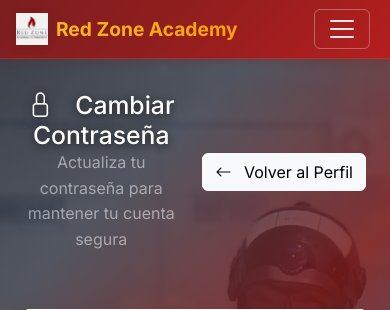
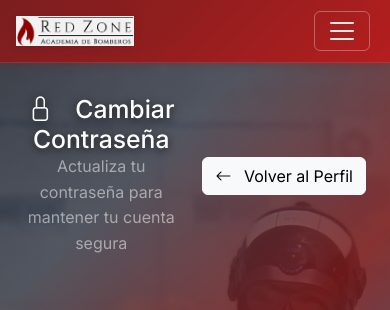
Before and after one commit to ulra74/Red_Zone_Claude_VS, a Django app: page /auth/password-change/ in a window 390 px wide. Shown: the top 310 px of the page. Run offline with Django 5.2, Linux system fonts and the light colour scheme; a user stored in the database is signed in; some libraries are stand-ins or nearby versions.

Commit message:
Replace navbar branding with horizontal logo
- Switch from logo + text to horizontal logo only (logo_largo.jpeg)
- Add professional styling for horizontal logo with responsive design
- Remove text gradient styling since no text is displayed
- Optimize logo size for different screen sizes (45px desktop, 35px tablet, 30px mobile)
- Add hover effects and shadow for better visual feedback

```diff
--- a/templates/base.html
+++ b/templates/base.html
@@ -54,15 +54,10 @@
 }
 
         .navbar-brand {
-            font-weight: 700;
-            font-size: 1.5rem;
-            background: linear-gradient(135deg, #fbbf24 0%, #f59e0b 100%);
-            -webkit-background-clip: text;
-            -webkit-text-fill-color: transparent;
-            background-clip: text;
             display: flex;
             align-items: center;
             text-decoration: none;
+            padding: 0.5rem 0;
         }
 
         .navbar-brand-logo {
@@ -73,8 +68,22 @@
             transition: all 0.3s ease;
         }
 
+        .navbar-brand-logo-horizontal {
+            height: 45px;
+            width: auto;
+            max-width: 250px;
+            filter: drop-shadow(0 2px 4px rgba(0, 0, 0, 0.1));
+            transition: all 0.3s ease;
+            object-fit: contain;
+        }
+
         .navbar-brand:hover .navbar-brand-logo {
             transform: scale(1.05);
+            filter: drop-shadow(0 4px 8px rgba(0, 0, 0, 0.15));
+        }
+
+        .navbar-brand:hover .navbar-brand-logo-horizontal {
+            transform: scale(1.02);
             filter: drop-shadow(0 4px 8px rgba(0, 0, 0, 0.15));
         }
 
@@ -84,8 +93,20 @@
                 margin-right: 8px;
             }
 
+            .navbar-brand-logo-horizontal {
+                height: 35px;
+                max-width: 180px;
+            }
+
             .navbar-brand {
                 font-size: 1.2rem;
+            }
+        }
+
+        @media (max-width: 480px) {
+            .navbar-brand-logo-horizontal {
+                height: 30px;
+                max-width: 150px;
             }
         }
 
@@ -353,13 +374,11 @@
             {% load static %}
             {% if user.is_authenticated %}
                 <a class="navbar-brand" href="{% url 'core:dashboard' %}">
-                    <img src="{% static 'img/logo_rz.png' %}" alt="Red Zone Academy" class="navbar-brand-logo">
-                    Red Zone Academy
+                    <img src="{% static 'img/logo_largo.jpeg' %}" alt="Red Zone Academy" class="navbar-brand-logo-horizontal">
                 </a>
             {% else %}
                 <a class="navbar-brand" href="#">
-                    <img src="{% static 'img/logo_rz.png' %}" alt="Red Zone Academy" class="navbar-brand-logo">
-                    Red Zone Academy
+                    <img src="{% static 'img/logo_largo.jpeg' %}" alt="Red Zone Academy" class="navbar-brand-logo-horizontal">
                 </a>
             {% endif %}
 
```
Also changed, not shown: 1 other file.
